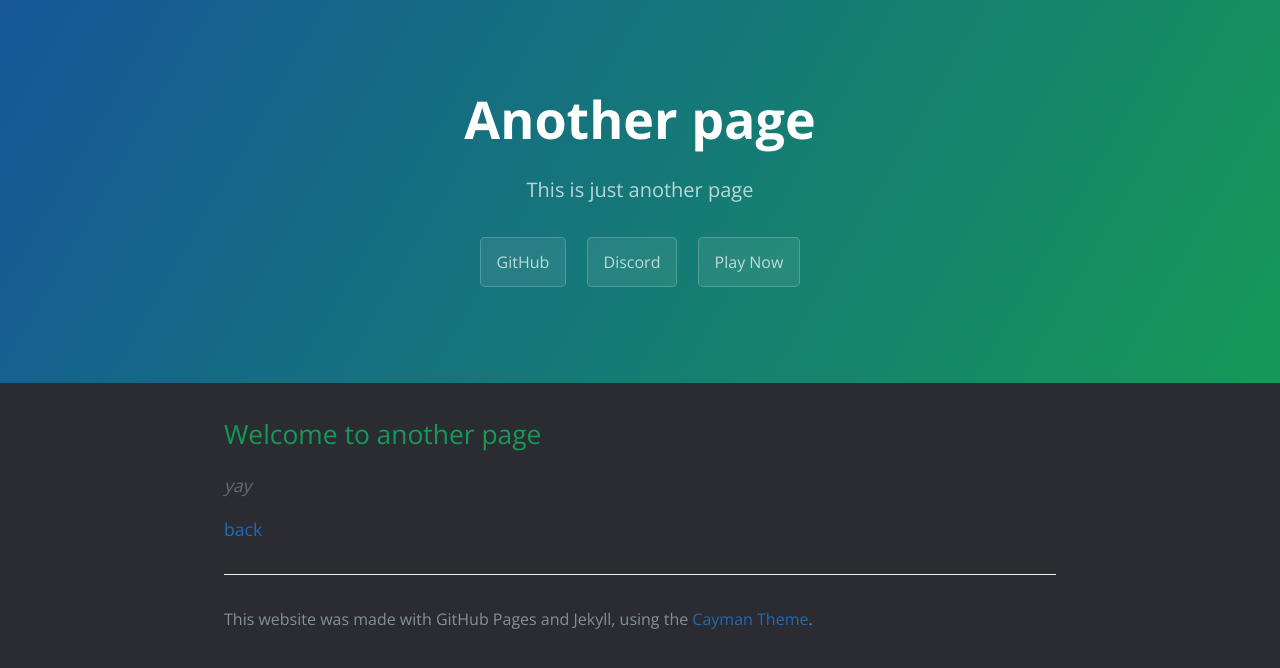
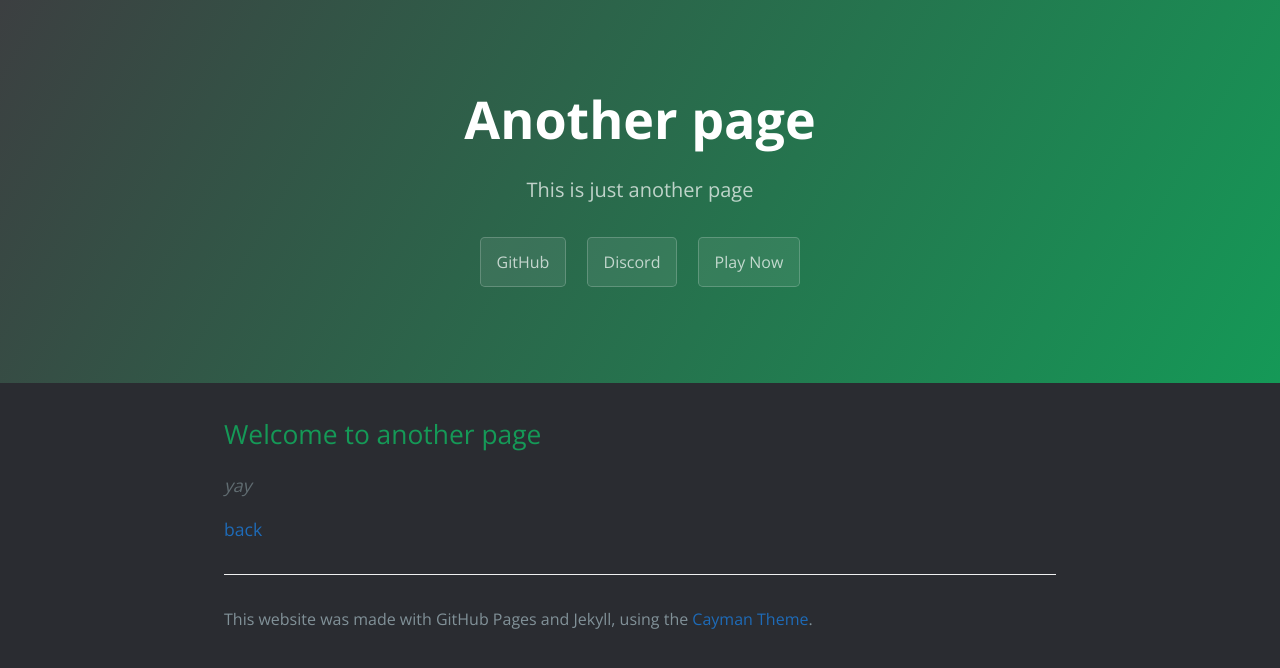
Before and after one commit to 2011Scape/2011scape.github.io, a Jekyll site: the page built from another-page.md, in a window 1280 px wide. Shown: the top 668 px of the page. Built offline with Jekyll 4.4.1, drawn with Linux system fonts in a browser that asks for light colours.

Commit message:
chore: update header gradiant

```diff
--- a/_sass/variables.scss
+++ b/_sass/variables.scss
@@ -5,7 +5,7 @@ $medium-breakpoint: 42em !default;
 // Headers
 $header-heading-color: #fff !default;
 $header-bg-color: #159957 !default;
-$header-bg-color-secondary: #155799 !default;
+$header-bg-color-secondary: #3c3f41 !default;
 
 // Text
 $section-headings-color: #159957 !default;
```
